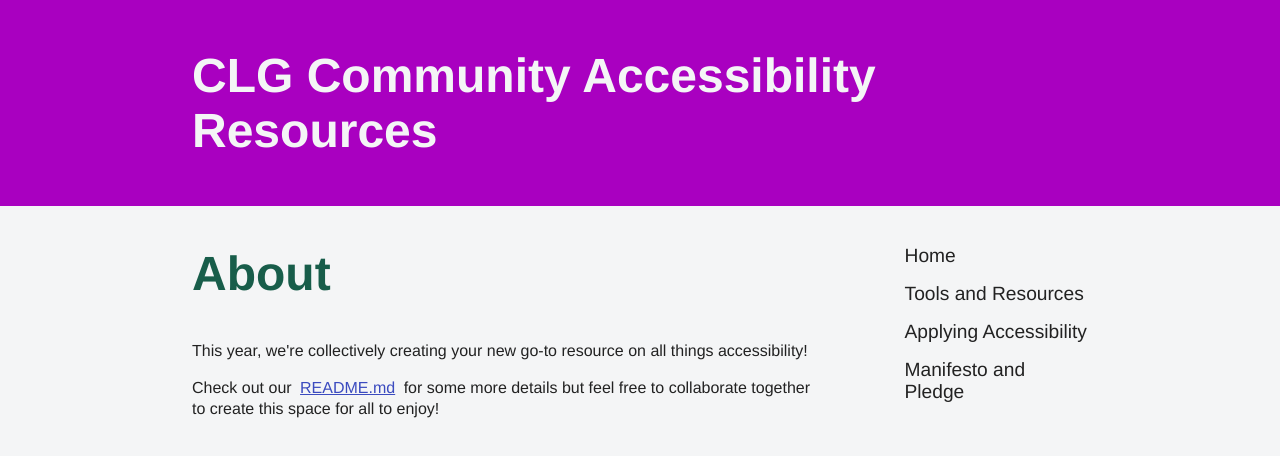
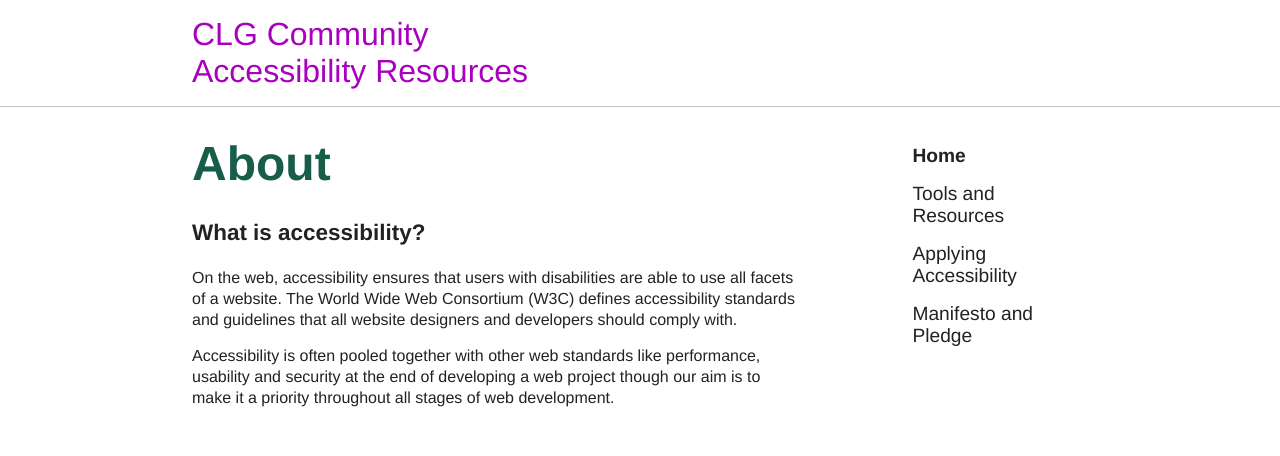
Before and after one commit to codelikeagirlau/accessibility-resources, a plain HTML site: page index.html in a window 1280 px wide. Drawn offline with Linux system fonts and the light colour scheme; a web font is replaced by a local one.

Commit message:
Update colours and nav styling

```diff
--- a/index.html
+++ b/index.html
@@ -14,7 +14,7 @@
 	<body>
 		<header>
 			<div class="container">
-				<h1>CLG Community Accessibility Resources</h1>
+				<div class="logo">CLG Community Accessibility Resources</div>
 			</div>
 		</header>
 
@@ -22,22 +22,28 @@
 			<div class="container main-content">
 				<article>
 					<h2>About</h2>
-					<p>
-						This year, we're collectively creating your new go-to resource on
-						all things accessibility!
-					</p>
-					<p>
-						Check out our <a href="README.md" target="_blank">README.md</a> for
-						some more details but feel free to collaborate together to create
-						this space for all to enjoy!
-					</p>
+					<section>
+						<h3>What is accessibility?</h3>
+						<p>
+							On the web, accessibility ensures that users with disabilities are
+							able to use all facets of a website. The World Wide Web Consortium
+							(W3C) defines accessibility standards and guidelines that all
+							website designers and developers should comply with.
+						</p>
+						<p>
+							Accessibility is often pooled together with other web standards
+							like performance, usability and security at the end of developing
+							a web project though our aim is to make it a priority throughout
+							all stages of web development.
+						</p>
+					</section>
 				</article>
 
 				<!-- If you update the navigation, please also update it on all other pages  -->
 				<nav class="sidebar-nav">
 					<ul>
 						<li>
-							<a href="#">Home</a>
+							<a href="#" class="active">Home</a>
 						</li>
 						<li>
 							<a href="#">Tools and Resources</a>
--- a/styles.css
+++ b/styles.css
@@ -1,15 +1,3 @@
-/* Colour palette - feel free to mix it up! */
-/* This is how we could define our colour palette with Sass but to keep things simple, let's use pure CSS */
-/*
-$white: #ffffff;
-$grey: #e2dcde;
-$red: #ee0000;
-$black: #3a3335;
-
-$accent-color: $red;
-$font-color: $black;
-*/
-
 /* Custom colour palette */
 
 :root {
@@ -18,12 +6,15 @@ $font-color: $black;
 
 	--link-color: #3b4bbf;
 
-	--primary-bg-color: #f4f5f6;
-	/* --secondary-bg-color: #7f4707; */
+	--primary-bg-color: #fff;
+	--secondary-bg-color: #185d4a;
 
 	--accent-color: #a900c0;
+
+	--light-grey: #c4c2c2;
 }
 
+/* Reset */
 *,
 *::before,
 *::after {
@@ -34,6 +25,8 @@ img {
 	max-width: 100%;
 }
 
+/* General typography */
+
 body {
 	margin: 0;
 	background-color: var(--primary-bg-color);
@@ -43,30 +36,14 @@ body {
 	font-weight: 300;
 }
 
-/* section {
-	padding: 1rem 1rem 0;
-	max-width: 70em;
-	margin: 0 auto;
-} */
-
 h1,
 h2 {
 	font-size: 2rem;
+	margin-block: 0.6em;
 	color: var(--secondary-text-color);
 	@media screen and (min-width: 30rem) {
 		font-size: 3rem;
 	}
-}
-
-header {
-	margin: 0;
-	padding-block: 1rem;
-	background-color: var(--accent-color);
-	color: var(--primary-bg-color);
-}
-
-header h1 {
-	color: var(--primary-bg-color);
 }
 
 p {
@@ -95,6 +72,15 @@ a:active {
 	background-color: var(--link-color);
 	color: var(--primary-bg-color);
 }
+/* HEADER */
+
+header {
+	margin: 0;
+	padding-block: 1rem;
+	border-bottom: 1px solid var(--light-grey);
+}
+
+/* NAVIGATION */
 
 nav ul {
 	list-style: none;
@@ -110,17 +96,28 @@ nav ul li {
 	margin-block: 2em;
 }
 
-.sidebar-nav ul li a {
+.sidebar-nav a {
 	padding: 0;
 	text-align: left;
 	text-decoration: none;
 	color: var(--primary-text-color);
 }
 
-.sidebar-nav ul li a:hover {
+.sidebar-nav a:hover {
 	text-decoration: none;
 	color: var(--primary-text-color);
+	border-bottom: 2px solid var(--accent-color);
 }
+
+.sidebar-nav a:active {
+	background-color: #fff;
+}
+
+.sidebar-nav a.active {
+	font-weight: 600;
+}
+
+/* MAIN CONTENT */
 
 .container {
 	max-width: 70%;
@@ -129,5 +126,12 @@ nav ul li {
 
 .main-content {
 	display: flex;
-	gap: 5rem;
+	gap: 6em;
 }
+
+/* Temporary styling until project name decided */
+.logo {
+	font-size: 2rem;
+	width: 20ch;
+	color: var(--accent-color);
+}
```
